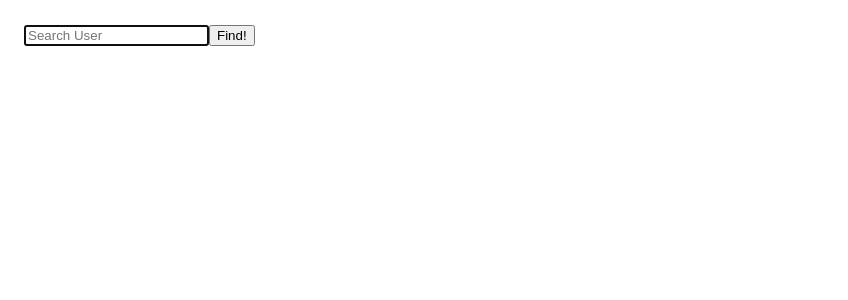
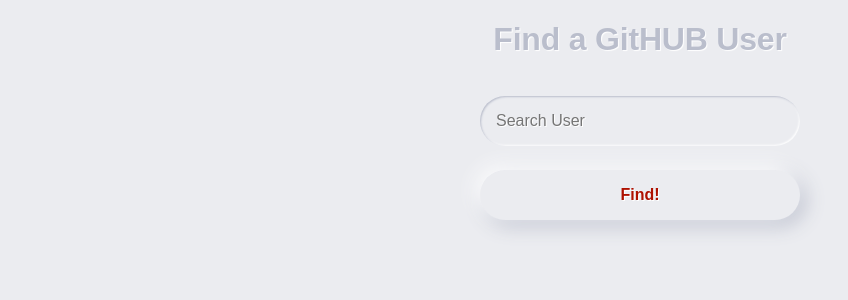
Before and after one commit to smerch88/githubstats, a React (Create React App) app: page / in a window 1280 px wide. Shown: the top 300 px of the page, without its empty margins (0-848 px from the left). Built offline with nearby package versions, Linux system fonts and the light colour scheme.

Commit message:
Form styles

```diff
--- a/package.json
+++ b/package.json
@@ -15,6 +15,7 @@
     "react": "^18.1.0",
     "react-dom": "^18.1.0",
     "react-scripts": "5.0.1",
+    "styled-components": "^5.3.6",
     "web-vitals": "^2.1.3"
   },
   "scripts": {
--- a/src/components/App.jsx
+++ b/src/components/App.jsx
@@ -2,18 +2,7 @@
 import { fetchUser } from '../services/api.js';
 import { Form } from './Form.jsx';
 import { RenderData } from './RenderData.jsx';
-import styled from '@emotion/styled';
-
-const Cards = styled.div`
-  display: flex;
-  flex-wrap: wrap;
-  gap: 20px;
-`;
-
-const Container = styled.div`
-  padding: 24px;
-  margin: 0 auto;
-`;
+import GlobalStyle from '../globalStyles';
 
 export const App = () => {
   const [userData, setUserData] = useState('');
@@ -55,19 +44,20 @@
   };
 
   return (
-    <Container>
+    <div>
+      <GlobalStyle />
       <Form
         inputValue={inputValue}
         handleSubmit={handleSubmit}
         setInputValue={setInputValue}
       />
-      <Cards>
+      <div>
         {arrayOfUsers.map(user => (
           <li key={user.id}>
             <RenderData userData={user} deleteUser={deleteUser} />
           </li>
         ))}
-      </Cards>
-    </Container>
+      </div>
+    </div>
   );
 };
--- a/src/components/Form.jsx
+++ b/src/components/Form.jsx
@@ -1,8 +1,12 @@
+import { UserForm, H1, Input, Button, Label } from '../styles/FormStyles';
+
 export const Form = ({ handleSubmit, inputValue, setInputValue }) => {
   return (
     <div>
-      <form onSubmit={handleSubmit}>
-        <input
+      <H1>Find a GitHUB User</H1>
+      <UserForm onSubmit={handleSubmit}>
+        <Label>
+          <Input
             type="text"
             value={inputValue}
             autoFocus
@@ -11,10 +15,11 @@
               setInputValue(event.target.value);
             }}
           />
-        <button color="indigo" type="submit">
+        </Label>
+        <Button color="indigo" type="submit">
           <span>Find!</span>
-        </button>
-      </form>
+        </Button>
+      </UserForm>
     </div>
   );
 };
--- /dev/null
+++ b/src/globalStyles.js
@@ -0,0 +1,39 @@
+import { createGlobalStyle } from 'styled-components';
+
+const GlobalStyle = createGlobalStyle`
+  body {
+    margin: 0;
+    padding: 0;
+    background: #EBECF0;
+    min-height: 100vh;
+    font-family: 'Montserrat', sans-serif;
+    font-size: 16px;
+    letter-spacing: -0.2px;
+  }
+  h1, h2, h3, h4, h5, h6, p {
+    color: #BABECC;
+    text-shadow: 1px 1px 1px #FFF;
+  }
+  img {
+    display: block;
+    max-width: 100%;
+    height: auto;
+  }
+  ul {
+    list-style: none;
+    padding: 0;
+    margin: 0;
+}
+
+  a {
+    text-decoration: none;
+    color: currentColor;
+    cursor: $cursor-dark;
+  }
+
+  textarea {
+    resize: none;
+  }
+  `;
+
+export default GlobalStyle;
--- /dev/null
+++ b/src/styles/FormStyles.js
@@ -0,0 +1,65 @@
+import styled from 'styled-components';
+
+export const UserForm = styled.form`
+  padding: 16px;
+  width: 320px;
+  margin: 0 auto;
+`;
+
+export const H1 = styled.h1`
+  text-align: center;
+`;
+
+export const Input = styled.input`
+  border: 0;
+  outline: 0;
+  font-size: 16px;
+  border-radius: 32px;
+  padding: 16px;
+  background-color: #ebecf0;
+  text-shadow: 1px 1px 0 white;
+  margin-right: 16px/2;
+  box-shadow: inset 2px 2px 5px #babecc, inset -5px -5px 10px #fff;
+  width: 100%;
+  box-sizing: border-box;
+  transition: all 0.2s ease-in-out;
+  appearance: none;
+  -webkit-appearance: none;
+
+  &:focus {
+    box-shadow: inset 1px 1px 2px #babecc, inset -1px -1px 2px #fff;
+  }
+`;
+
+export const Button = styled.button`
+  border: 0;
+  outline: 0;
+  font-size: 16px;
+  border-radius: 32px;
+  padding: 16px;
+  background-color: #ebecf0;
+  text-shadow: 1px 1px 0 #fff;
+  color: #61677c;
+  font-weight: bold;
+  box-shadow: -5px -5px 20px #fffe, 5px 5px 20px #babecc;
+  transition: all 0.2s ease-in-out;
+  cursor: pointer;
+  font-weight: 600;
+
+  &:hover {
+    box-shadow: -2px -2px 5px #fffe, 2px 2px 5px #babecc;
+  }
+
+  &:active {
+    box-shadow: inset 1px 1px 2px #babecc, inset -1px -1px 2px #fffe;
+  }
+  display: block;
+  width: 100%;
+  color: #ae1100;
+`;
+
+export const Label = styled.label`
+  display: block;
+  margin-bottom: 24px;
+  width: 100%;
+`;
```
Also changed, not shown: 1 other file (tests, documents, lock files or other folders). Lines whose indentation alone changed are shown as unchanged.
